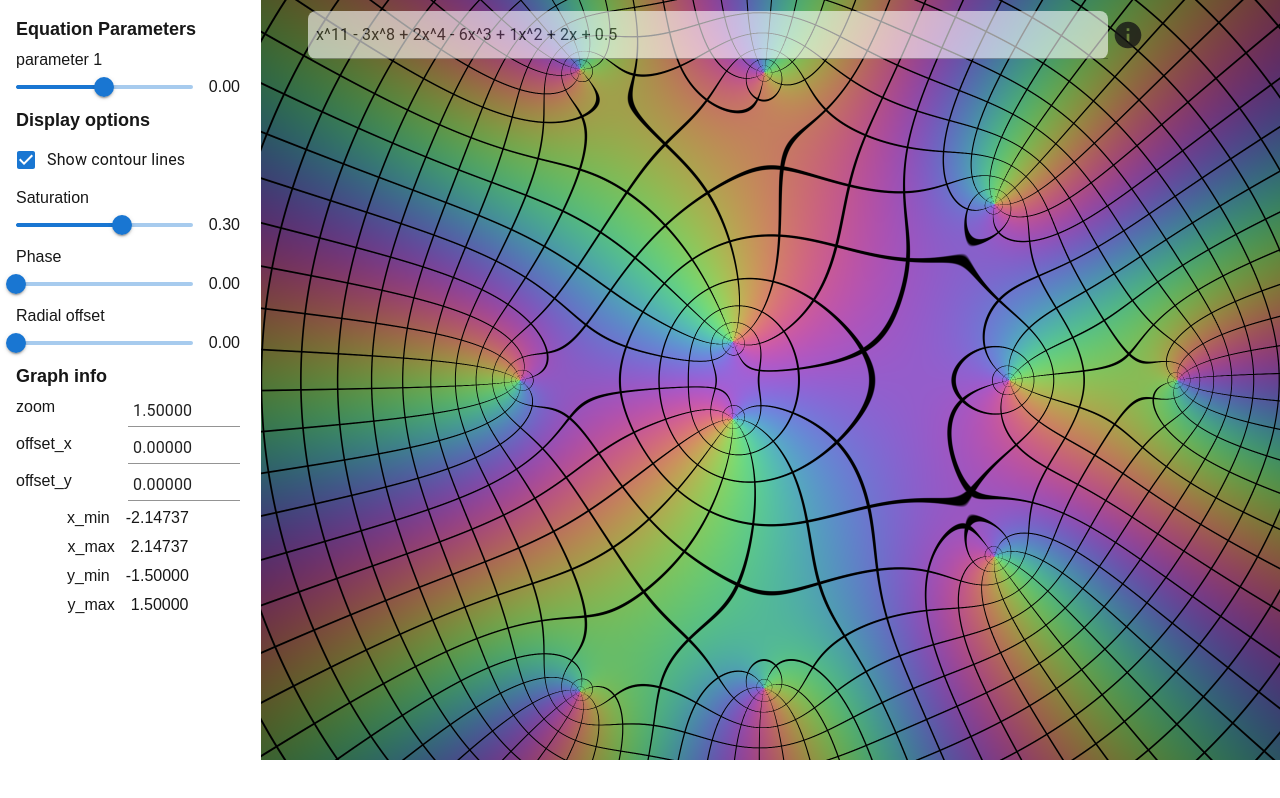
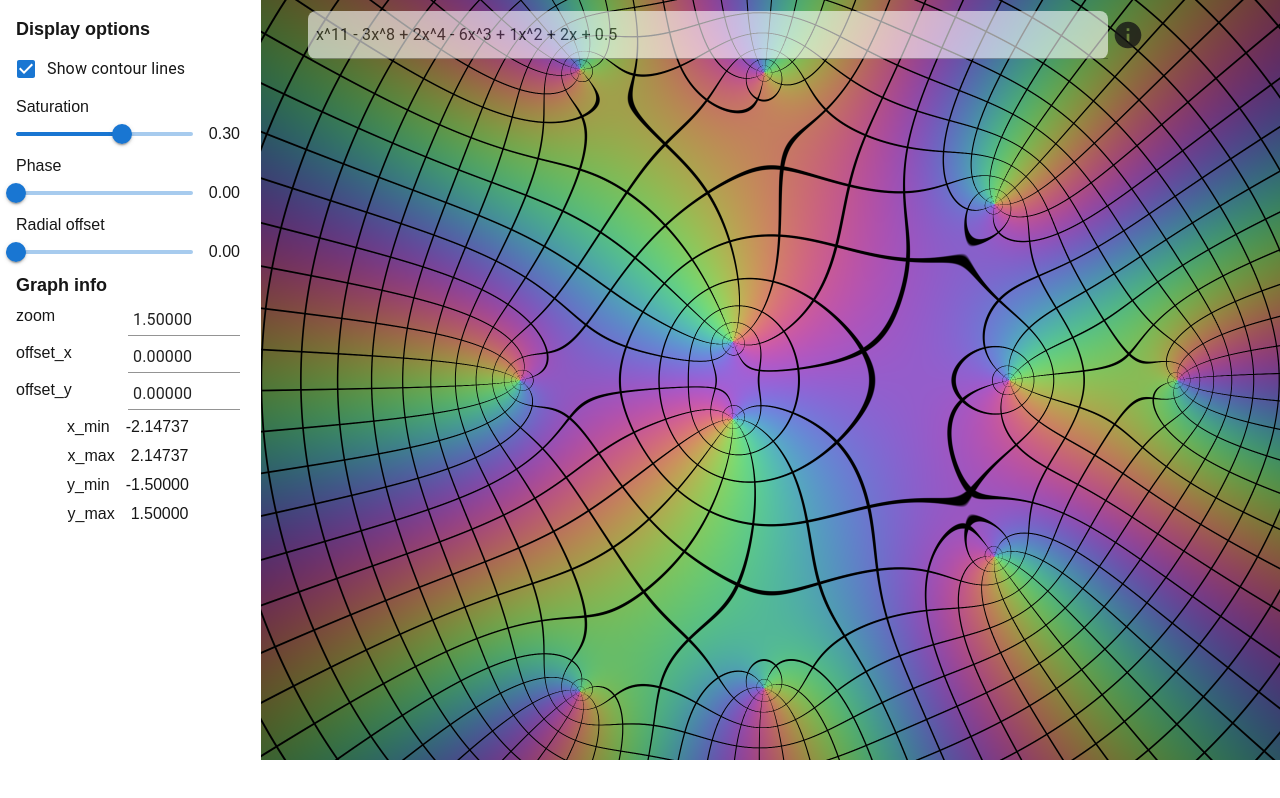
Before and after one commit to AustereTriceratops/complex-graphing-tool, a Next.js app: page / in a window 1280 px wide. Shown: the top 798 px of the page. Built offline with nearby package versions, Linux system fonts and the light colour scheme; what @mui/material-nextjs would draw is missing.

Commit message:
hide AST input slider since that feature has not been fully implemented

```diff
--- a/app/app.jsx
+++ b/app/app.jsx
@@ -214,7 +214,7 @@ const App = () => {
                 minWidth: '20%',
                 gap: '5px'
             }}>
-                <p style={{fontSize: '18px', fontWeight: '600'}}>Equation Parameters</p>
+                {/* <p style={{fontSize: '18px', fontWeight: '600'}}>Equation Parameters</p>
                 <InputSlider
                     title="parameter 1"
                     value={equationParameter1}
@@ -222,7 +222,7 @@ const App = () => {
                     min={-10}
                     max={10}
                     setValue={setEquationParameter1}
-                />
+                /> */}
                 <p style={{fontSize: '18px', fontWeight: '600'}}>Display options</p>
                 <FormControlLabel control={
                     <Checkbox
```
